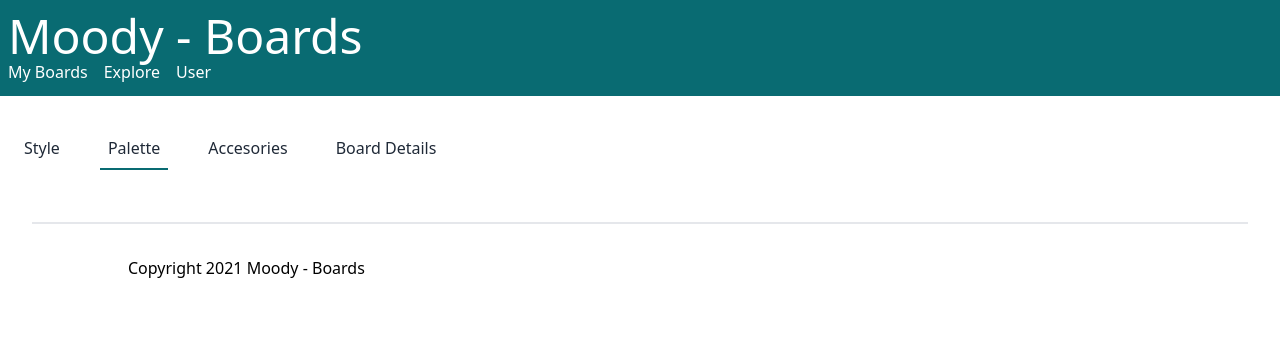
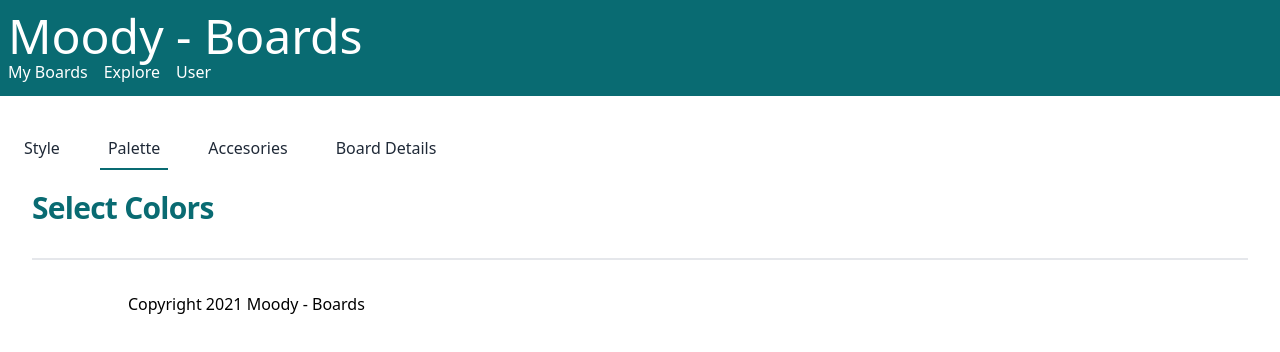
Before and after one commit to Avivitw/moody-board, a Next.js app: page /create-board in a window 1280 px wide. Both pictures are taken after a click on the item "Palette". Shown: the top 352 px of the page. Built offline with nearby package versions, Linux system fonts and the light colour scheme; no server answers; the database is empty.

Commit message:
Added new component for select colors

```diff
--- a/components/Palette.js
+++ b/components/Palette.js
@@ -8,7 +8,7 @@ const Circle = (c) => {
 };
 
 const Palette = (props) => {
-  let colors = props.colors.map((c) => {
+  let colors = props.designColors.map((c) => {
     return Circle(c);
   });
 
--- /dev/null
+++ b/components/SelectColors.js
@@ -0,0 +1,14 @@
+import { useContext } from "react";
+import { boardCreateContext } from "../providers/BoardProvider";
+
+const SelectColors = () => {
+  return (
+    <>
+      <h2 className="text-3xl font-semibold tracking-tight text-primary  ml-8">
+        Select Colors
+      </h2>
+    </>
+  );
+};
+
+export default SelectColors;
--- a/pages/create-board.js
+++ b/pages/create-board.js
@@ -1,4 +1,6 @@
 import SelectStyle from "../components/SelectStyle";
+import SelectColors from "../components/SelectColors";
+
 import StepBar from "../components/StepBar";
 
 import BoardProvider from "../providers/BoardProvider";
@@ -28,6 +30,7 @@ function InnerCreateBoard(props) {
       {selectedStep === steps.STYLE && (
         <SelectStyle designStyles={props.designStyles}></SelectStyle>
       )}
+      {selectedStep === steps.PALETTE && <SelectColors></SelectColors>}
     </>
   );
 }
@@ -40,7 +43,7 @@ export async function getStaticProps(context) {
       parentId: 1,
     },
   });
-  // console.log(cat);
+
   return {
     props: {
       designStyles: cat,
```
